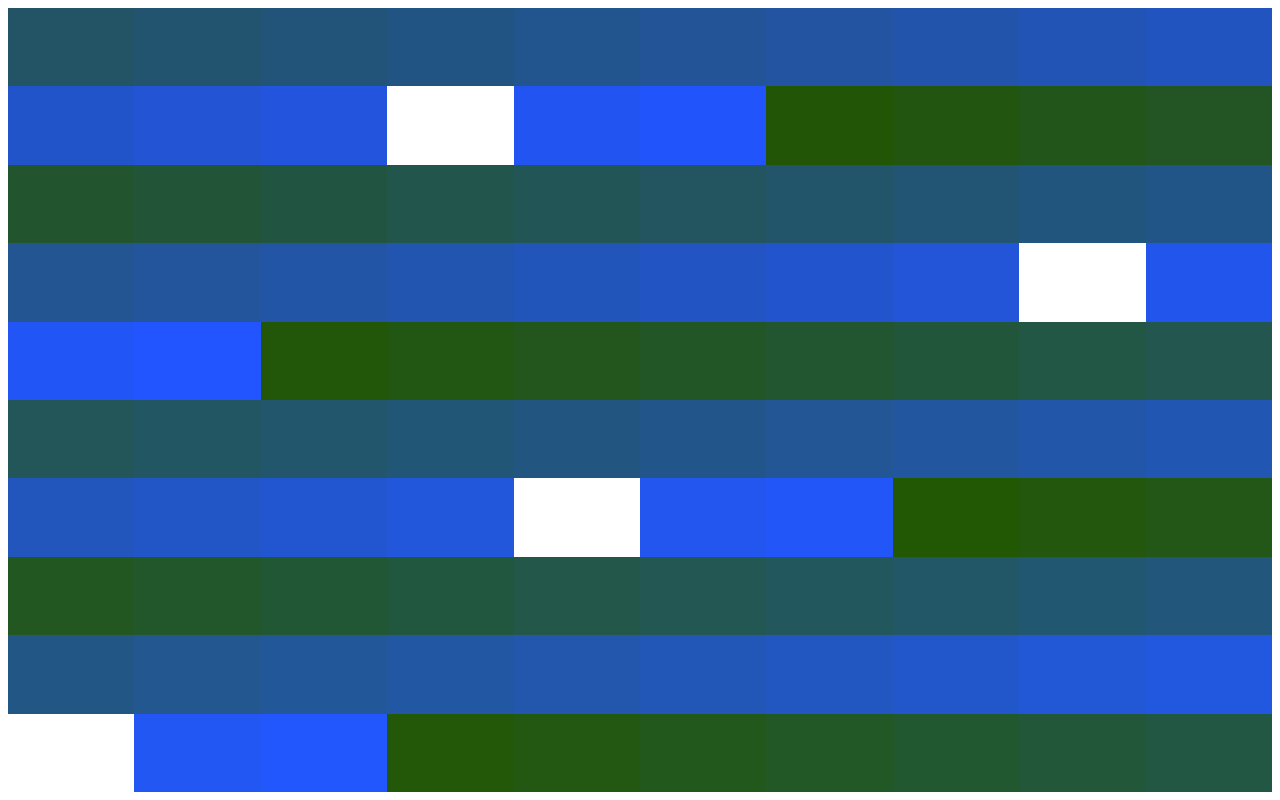
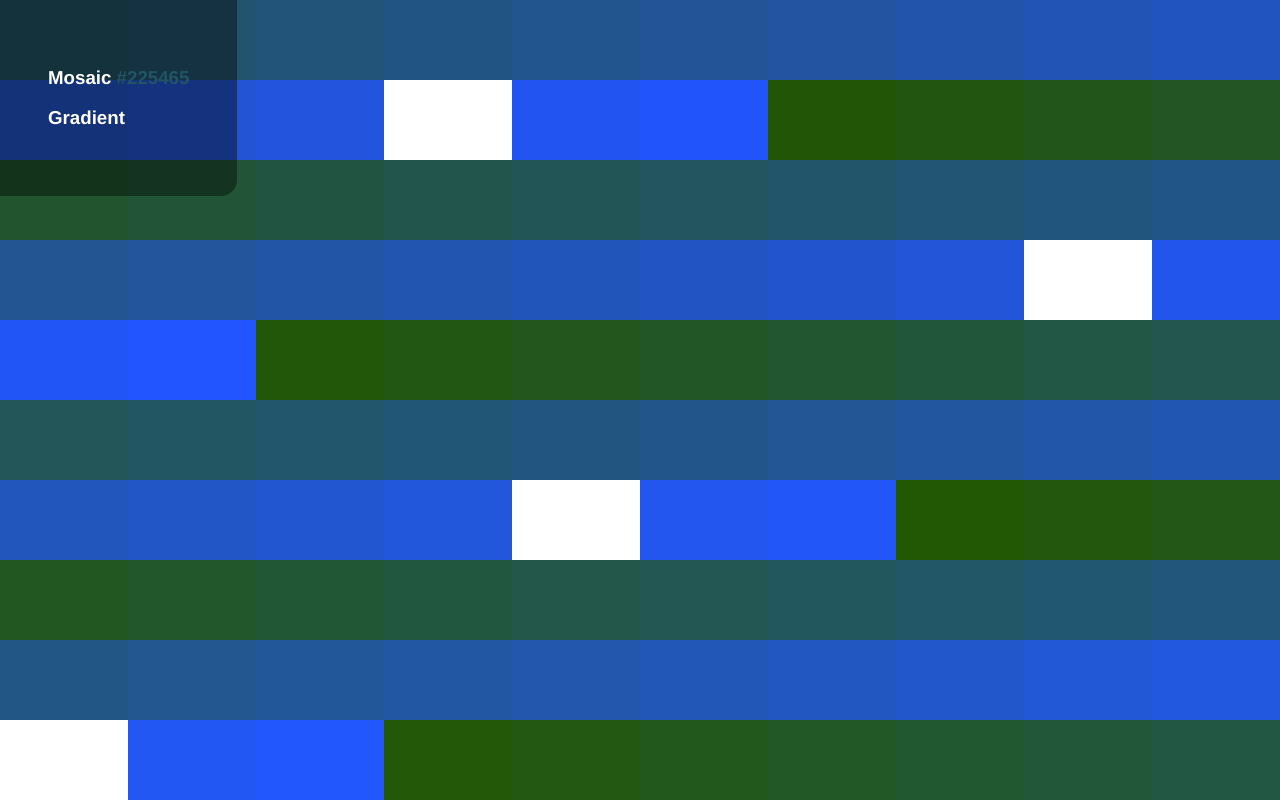
Before and after one commit to maxwofford/Assorted-Examples, a plain HTML site: page js/mosaic/index.html in a window 1280 px wide. Drawn offline with Linux system fonts and the light colour scheme.

Commit message:
Added gradient generation

```diff
--- /dev/null
+++ b/js/mosaic/css/style.css
@@ -0,0 +1,14 @@
+#menu {
+	position: fixed;
+	top: 0px;
+	left: 0px;
+	background: rgba(0,0,0,0.4);
+	color: white;
+	font-family: 'Helvetica Neue', Helvetica, Arial, sans-serif;
+	padding: 3em;
+	border-bottom-right-radius: 1em;
+	-moz-user-select: none;
+	-khtml-user-select: none;
+	-webkit-user-select: none;
+	-o-user-select: none;
+}
--- a/js/mosaic/index.html
+++ b/js/mosaic/index.html
@@ -1,11 +1,15 @@
 <html>
 	<head>
-		<link rel="stylesheet" type="text/css" href="">
+		<link rel="stylesheet" type="text/css" href="css/style.css">
 		<script type="text/javascript" src="js/script.js"></script>
 		<title></title>
 	</head>
-	<body onLoad="onStart();">
+	<body onLoad="onStart();" style="margin: 0px;">
 		<div id="container">
+		</div>
+		<div id="menu">
+			<h3 onClick="generateMosaic(hexToNum(getRandomColor()));">Mosaic <span id="seed">test</span></h3>
+			<h3 onClick="generateGradient()">Gradient</h3>
 		</div>
 	</body>
 </html>
--- a/js/mosaic/js/script.js
+++ b/js/mosaic/js/script.js
@@ -3,6 +3,7 @@ function onStart() {
 }
 
 function generateMosaic(baseColor) {
+	clearContainer();
 	for (var n = 0; n < 10; n++) {
 		for (var i = 0; i < 10; i++) {
 			var tile = document.createElement('div');
@@ -10,8 +11,18 @@ function generateMosaic(baseColor) {
 			document.getElementById('container').appendChild(tile);
 		};
 	};
+}
 
-	numToHex(baseColor)
+function generateGradient() {
+	clearContainer();
+	//var order = {a,b,c};
+	for (var n = 0; n < 10; n++) {
+		for (var i = 0; i < 10; i++) {
+			var tile = document.createElement('div');
+			tile.style.cssText = 'display: inline-block; width: 10%; height: 10%; background-color: rgb(' + (Math.ceil(n * 25.5)) + ',' + (Math.ceil(i * 25.5)) + ',255' + ');'
+			document.getElementById('container').appendChild(tile);
+		};
+	};
 }
 
 //Random color generation is from https://stackoverflow.com/questions/1484506/random-color-generator-in-javascript
@@ -21,14 +32,32 @@ function getRandomColor() {
     for (var i = 0; i < 6; i++ ) {
         color += letters[Math.floor(Math.random() * 16)];
     }
-    console.info('Random generated color is #', color)
+    console.info('Random generated color is #', color);
+    document.getElementById('seed').innerText = '#' + color;
+    document.getElementById('seed').style.color = color;
     return color;
 }
 
 function numToHex(number) {
-	return number.toString(16);
+	var hex = number.toString(16);
+	return hex.length == 1 ? "0" + hex : hex;
 }
 
 function hexToNum(hex) {
 	return parseInt(hex, 16);
 }
+
+function rgbToHex(r, g, b) {
+	console.info( 'rgb(', r, g, b, ') converted to #',numToHex(r),numToHex(g),numToHex(b));
+	return "#" + numToHex(r) + numToHex(g) + numToHex(b);
+}
+
+function hexToRgb(hex) {
+
+}
+
+function clearContainer() {
+	while(document.getElementById('container').firstChild) {
+		document.getElementById('container').removeChild(document.getElementById('container').firstChild)
+	}
+}
```
